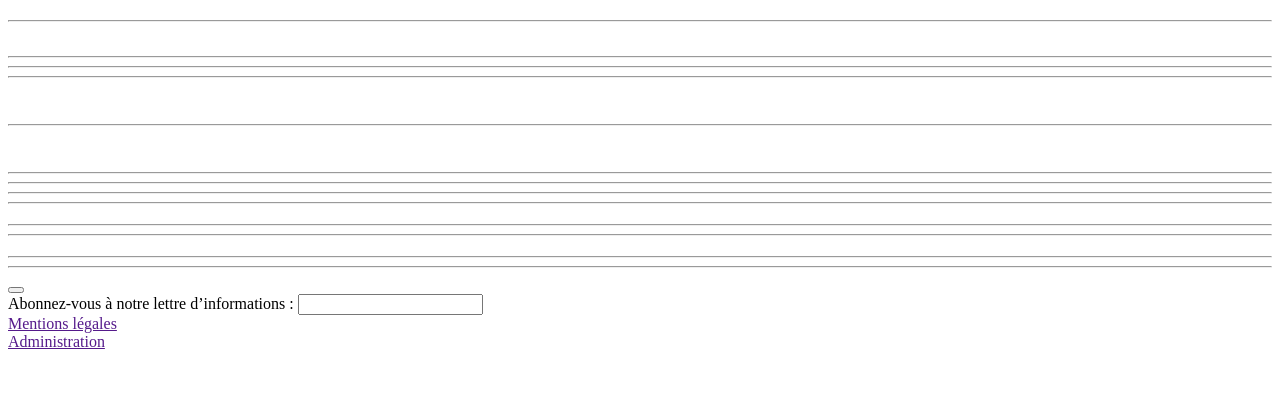
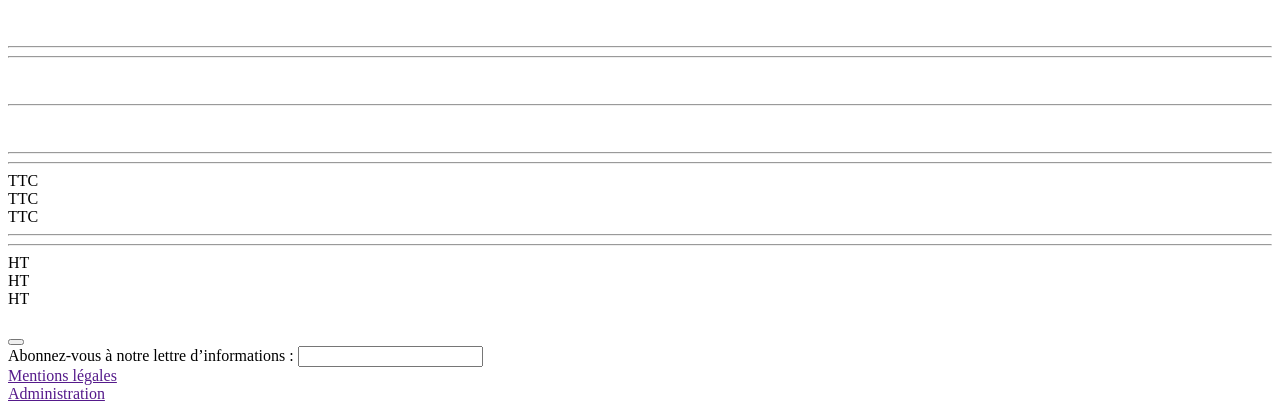
Before and after one commit to tglatt/avantposte-site, a PHP site: the page made by www/site/templates/associations.php in a window 1280 px wide. Shown: the part 383-800 px from the top of the page. Run offline with PHP 8.4, Linux system fonts and the light colour scheme; the template is opened without the code that fills it, so the values that code supplies are empty.

Commit message:
fix(style): home, association and coopertive page

```diff
--- a/www/site/templates/associations.php
+++ b/www/site/templates/associations.php
@@ -46,24 +46,29 @@
 
             <div class="two_col">
                 <div class="col1">
-                    <div class="medium_p"><?= $page->sec4titreCol1()->kt() ?></div>
-                    <hr>
-                    <div class="imageInCol">
+                    <div class="medium_p mb-8"><?= $page->sec4titreCol1()->kt() ?></div>
+                    <div class="imageInCol mb-8">
                         <?php if ($image = $page->image('NOTONCAROUSEL_GrandeSalle.jpg')) : ?>
-                        <img src="<?= $image->url() ?>" alt="<?= $image->alt()->esc() ?>">
+                        <div class="image-container">
+                            <img class='image-activity' src="<?= $image->url() ?>" alt="<?= $image->alt()->esc() ?>">
+                            <div class="image-overlay-yellow"></div>
+                        </div>
                         <?php endif ?>
                     </div>
-                    <hr>
-                    <div class="small_p"><?= $page->sec4textCol1()->kt() ?></div>
+                    <div class="text-left text-3xl"><?= $page->sec4textCol1()->kt() ?></div>
                 </div>
+
                 <div class="col2">
                     <div class="medium_p"><?= $page->sec4titreCol2()->kt() ?></div>
                     <hr>
-                    <div class="small_p"><?= $page->sec4textCol2()->kt() ?></div>
+                    <div class="text-left text-3xl"><?= $page->sec4textCol2()->kt() ?></div>
                     <hr>
                     <div class="imageInCol">
                         <?php if ($image = $page->image('NOTONCAROUSEL_SalleActivite.jpg')) : ?>
-                        <img src="<?= $image->url() ?>" alt="<?= $image->alt()->esc() ?>">
+                        <div class="image-container">
+                            <img class='image-activity' src="<?= $image->url() ?>" alt="<?= $image->alt()->esc() ?>">
+                            <div class="image-overlay-blue"></div>
+                        </div>
                         <?php endif ?>
                     </div>
                 </div>
@@ -75,19 +80,19 @@
     <!-- Section 5 -->
     <section class='py-16 md:py-32'>
         <div class="mx-auto max-w-4xl lg:max-w-5xl">
-            <div class="info">
+
             <h2 class="mb-4 xl:mb-12 text-5xl  md:text-5xl lg:text-7xl"><?= $page->sec5Titre2() ?></h2>
             <hr>
             <img>
             <div class="two_col">
                 <div class="col1">
-                        <div class="small_p"><?= $page->sec5textCol1()->kt() ?></div>
+                    <div class="text-left text-3xl"><?= $page->sec5textCol1()->kt() ?></div>
                 </div>
                 <div class="col2">
-                        <div class="small_p"><?= $page->sec5textCol2()->kt() ?></div>
+                    <div class="text-left text-3xl"><?= $page->sec5textCol2()->kt() ?></div>
                 </div>
             </div>
-            </div>
+
         </div>
     </section>
 
@@ -102,26 +107,29 @@
                 <div class="text-center text-3xl"><?= $page->sec6TextMediumA()->kt() ?></div>
             </div>
             <hr>
-            <div class="grid grid-cols-1 md:grid-cols-3 gap-4">
-                <div class="tarif border border-gray-300 rounded-lg p-4 text-center">
-                    <div class="tarif_prix text-xl font-bold">
-                        <?= $page->sec6APrix1()->kt() ?>
+            <div class="grid grid-cols-1 md:grid-cols-3 gap-8 px-8 xl:px:0">
+                <div class="tarif border border-gray-300 rounded-lg p-4 py-8 text-center">
+                    <div class="text-8xl flex items-center justify-center mb-4">
+                        <div><?= $page->sec6APrix1()->kt() ?></div>
+                        <div class="text-xs ml-1 mt-auto">TTC</div>
                     </div>
                     <div class="small_p mt-2">
                         <?= $page->sec6AText1()->kt() ?>
                     </div>
                 </div>
-                <div class="tarif border border-gray-300 rounded-lg p-4 text-center">
-                    <div class="tarif_prix text-xl font-bold">
-                        <?= $page->sec6APrix2()->kt() ?>
+                <div class="tarif border border-gray-300 rounded-lg p-4 py-8 text-center">
+                    <div class="text-8xl flex items-center justify-center mb-4">
+                        <div><?= $page->sec6APrix2()->kt() ?></div>
+                        <div class="text-xs ml-1 mt-auto">TTC</div>
                     </div>
                     <div class="small_p mt-2">
                         <?= $page->sec6AText2()->kt() ?>
                     </div>
                 </div>
-                <div class="tarif border border-gray-300 rounded-lg p-4 text-center">
-                    <div class="tarif_prix text-xl font-bold">
-                        <?= $page->sec6APrix3()->kt() ?>
+                <div class="tarif border border-gray-300 rounded-lg p-4 py-8 text-center">
+                    <div class="text-8xl flex items-center justify-center mb-4">
+                        <div><?= $page->sec6APrix3()->kt() ?></div>
+                        <div class="text-xs ml-1 mt-auto">TTC</div>
                     </div>
                     <div class="small_p mt-2">
                         <?= $page->sec6AText3()->kt() ?>
@@ -133,26 +141,29 @@
                 <div class="text-center text-3xl"><?= $page->sec6TextMediumB()->kt() ?></div>
             </div>
             <hr>
-            <div class="grid grid-cols-1 md:grid-cols-3 gap-4">
-                <div class="tarif border border-gray-300 rounded-lg p-4 text-center">
-                    <div class="tarif_prix text-xl font-bold">
-                        <?= $page->sec6BPrix1()->kt() ?>
+            <div class="grid grid-cols-1 md:grid-cols-3 gap-8 px-8 xl:px:0">
+                <div class="tarif border border-gray-300 rounded-lg p-4 py-8 text-center">
+                    <div class="text-8xl flex items-center justify-center mb-4">
+                        <div><?= $page->sec6BPrix1()->kt() ?></div>
+                        <div class="text-xs ml-1 mt-auto">HT</div>
                     </div>
                     <div class="small_p mt-2">
                         <?= $page->sec6BText1()->kt() ?>
                     </div>
                 </div>
-                <div class="tarif border border-gray-300 rounded-lg p-4 text-center">
-                    <div class="tarif_prix text-xl font-bold">
-                        <?= $page->sec6BPrix2()->kt() ?>
+                <div class="tarif border border-gray-300 rounded-lg p-4 py-8 text-center">
+                    <div class="text-8xl flex items-center justify-center mb-4">
+                        <div><?= $page->sec6BPrix2()->kt() ?></div>
+                        <div class="text-xs ml-1 mt-auto">HT</div>
                     </div>
                     <div class="small_p mt-2">
                         <?= $page->sec6BText2()->kt() ?>
                     </div>
                 </div>
-                <div class="tarif border border-gray-300 rounded-lg p-4 text-center">
-                    <div class="tarif_prix text-xl font-bold">
-                        <?= $page->sec6BPrix3()->kt() ?>
+                <div class="tarif border border-gray-300 rounded-lg p-4 py-8 text-center">
+                    <div class="text-8xl flex items-center justify-center mb-4">
+                        <div><?= $page->sec6BPrix3()->kt() ?></div>
+                        <div class="text-xs ml-1 mt-auto">HT</div>
                     </div>
                     <div class="small_p mt-2">
                         <?= $page->sec6BText3()->kt() ?>
@@ -168,12 +179,12 @@
         <div class="mx-auto max-w-4xl lg:max-w-5xl">
             <div class="info">
                 <h2 class="mb-4 xl:mb-12 text-5xl  md:text-5xl lg:text-7xl"><?= $page->sec7Titre2() ?></h2>
-                <hr>
-                <div class="medium_p">
+
+                <div class="text-left text-3xl mb-8">
                     <a class="link_blackToPrimary" href="/contact"><?= $page->sec7Link1()->kt() ?></a>
                 </div>
-                <hr>
-                <div class="medium_p"><?= $page->sec7Text1()->kt() ?></div>
+
+                <div class="text-left text-3xl"><?= $page->sec7Text1()->kt() ?></div>
             </div>
         </div>
     </section>
@@ -181,17 +192,17 @@
     <!-- Section 8 -->
     <section class='py-16 md:py-32'>
         <div class="mx-auto max-w-4xl lg:max-w-5xl">
-            <div class="info">
-                <h2><?= $page->sec8Titre2() ?></h2>
-                <hr>
-                <div class="medium_p"><?= $page->sec8Text1()->kt() ?></div>
+            <div class="info mb-8">
+                <h2 class="mb-4 xl:mb-12 text-5xl  md:text-5xl lg:text-7xl"><?= $page->sec8Titre2() ?></h2>
+                <div class="text-left text-3xl"><?= $page->sec8Text1()->kt() ?></div>
             </div>
-            <hr>
-            <div class="bouton">
 
+            <div class="bouton mt-8">
                 <a href="<?= page('contact.php')->url() ?>">
-                    <button class="btn_primary">
+                    <button class="px-6 py-4 border-1 ">
+                        <div class="px-6 text-lg md:text-xl lg:text-5xl bg-white">
                             <?= $page->sec8Button() ?>
+                        </div>
                     </button>
                 </a>
             </div>
--- a/www/site/templates/cooperative.php
+++ b/www/site/templates/cooperative.php
@@ -17,7 +17,7 @@
     <section class='py-16 md:py-32'>
         <div class="mx-auto max-w-4xl lg:max-w-5xl">
             <div class="info">
-                <div class="small_p"><?= $page->sec2text()->kt() ?></div>
+                <div class="text-left text-2xl"><?= $page->sec2text()->kt() ?></div>
             </div>
             <hr>
             <div class="bouton">
@@ -42,7 +42,7 @@
             </div>
             <hr>
             <div class="info">
-                <div class="small_p"><?= $page->sec3text()->kt() ?></div>
+                <div class="text-left text-2xl"><?= $page->sec3text()->kt() ?></div>
 
             </div>
         </div>
@@ -68,7 +68,7 @@
             </div>
 
             <div class="info">
-                <div class="small_p"><?= $page->sec5text()->kt() ?></div>
+                <div class="text-left text-2xl"><?= $page->sec5text()->kt() ?></div>
             </div>
         </div>
     </section>
```
Also changed, not shown: www/assets/css/style.css (+63 -5 lines), www/assets/css/styles.css (+46 -23 lines), www/content/2_activites/1_associations/associations.txt (+8 -14 lines), www/site/templates/coworking.php (+12 -11 lines), www/site/templates/home.php (+4 -7 lines). Lines whose indentation alone changed are shown as unchanged.
